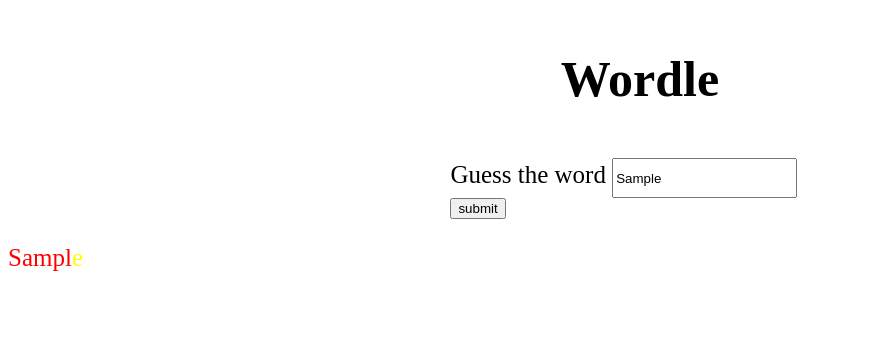
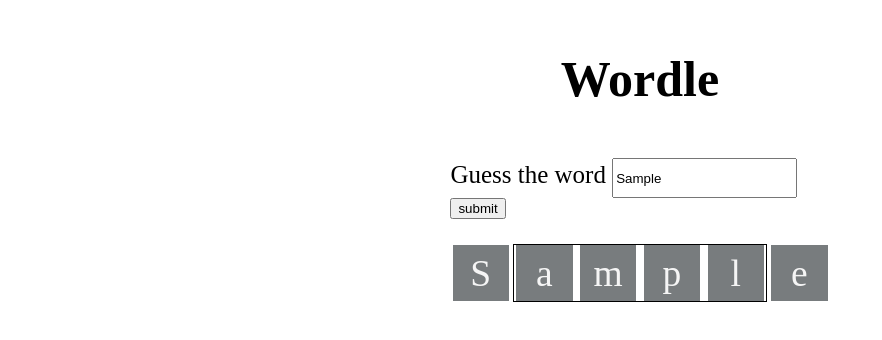
Before and after one commit to Swagato1024/wordle, a website: page index.html in a window 1280 px wide. Both pictures are taken after typing "Sample" into the empty fields and a click on the button "submit". Shown: the whole page, without its empty margins (0-882 px from the left). Drawn offline with Linux system fonts and the light colour scheme.

Commit message:
add style to result container

```diff
--- a/index.html
+++ b/index.html
@@ -13,6 +13,6 @@
       <input type="button" value="submit" id="submit-btn" />
     </div>
 
-    <div class="result"></div>
+    <div class="result-container"></div>
   </body>
 </html>
--- a/script/wordle.js
+++ b/script/wordle.js
@@ -24,12 +24,13 @@
   #createLetter(stat) {
     const { guess, inCorrectSpot, inWrongSpot } = stat;
 
-    const letter = document.createElement("span");
+    const letter = document.createElement("div");
     letter.innerText = guess;
 
-    if (inCorrectSpot) letter.style.color = "green";
-    else if (inWrongSpot) letter.style.color = "yellow";
-    else letter.style.color = "red";
+    letter.classList.add("absent", "tile");
+
+    if (inCorrectSpot) letter.classList.add("correct-guess");
+    else if (inWrongSpot) letter.classList.add("letter-present");
 
     console.log(letter);
 
@@ -38,7 +39,8 @@
 
   #createWord(stats) {
     const letters = stats.map((stat) => this.#createLetter(stat));
-    const word = document.createElement("p");
+    const word = document.createElement("div");
+    word.classList.add("row");
 
     word.append(...letters);
     return word;
@@ -72,7 +74,6 @@
 
   #statForLetter(letter, index) {
     const [guess, inCorrectSpot, inWrongSpot] = [letter, false, false];
-
     const stat = { guess, inCorrectSpot, inWrongSpot };
 
     if (guess === this.#secretWord[index]) stat.inCorrectSpot = true;
@@ -93,7 +94,7 @@
 const main = () => {
   const submitBtn = document.querySelector("#submit-btn");
   const guessBox = document.querySelector("#guess-box");
-  const resultBox = document.querySelector(".result");
+  const resultBox = document.querySelector(".result-container");
 
   const secretWord = "tiger";
 
--- a/style.css
+++ b/style.css
@@ -15,3 +15,45 @@
 #guess-box {
   height: 40px;
 }
+
+.letter-present {
+  background-color: #c9b458;
+  font-size: 1.5em;
+  color: whitesmoke;
+}
+
+.tile {
+  display: flex;
+  flex-direction: row;
+  align-items: center;
+  justify-content: center;
+  height: 1.5em;
+  width: 1.5em;
+}
+
+.correct-guess {
+  background-color: #6aaa64;
+  font-size: 1.5em;
+  color: whitesmoke;
+}
+
+.absent {
+  background-color: #787c7e;
+  font-size: 1.5em;
+  color: whitesmoke;
+}
+
+.row {
+  display: flex;
+  flex-direction: row;
+  column-gap: 0.3em;
+}
+
+.result-container {
+  display: flex;
+  flex-direction: column;
+  align-items: center;
+  width: 20%;
+  margin: 1em auto;
+  border: 1px solid black;
+}
```
